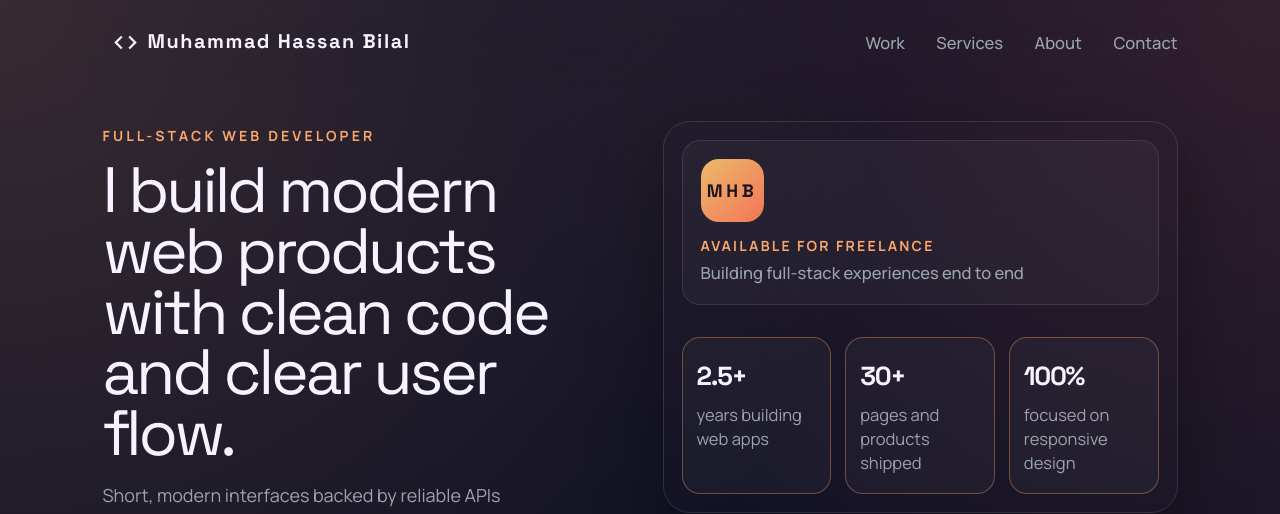
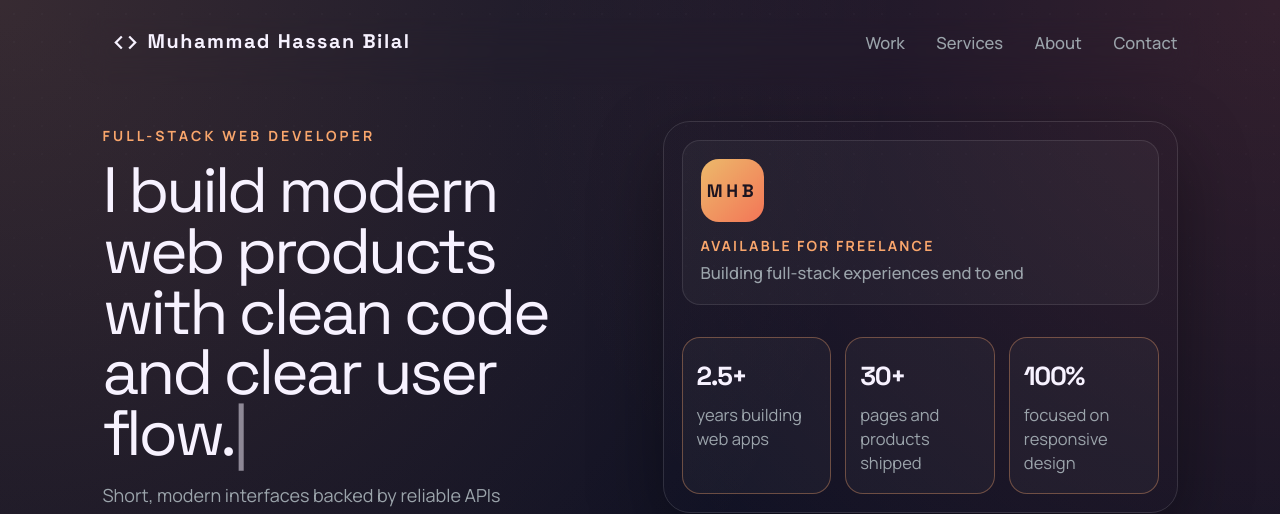
Before and after one commit to hassansheikh33/my-portfolio, a React (Vite) app: page / in a window 1280 px wide. Shown: the top 514 px of the page. Built offline with nearby package versions, Linux system fonts and the light colour scheme.

Commit message:
[feat/animations] feat: implement TypewriterText component and enhance AnimatedStatValue for better animations

```diff
--- a/src/components/Hero.tsx
+++ b/src/components/Hero.tsx
@@ -20,41 +20,92 @@ type AnimatedStatValueProps = {
   value: string
 }
 
+type TypewriterTextProps = {
+  text: string
+  speed?: number
+}
+
+const TypewriterText = ({ text, speed = 34 }: TypewriterTextProps) => {
+  const [visibleChars, setVisibleChars] = useState(0)
+  const restartDelay = 5000
+
+  useEffect(() => {
+    const timer = window.setTimeout(
+      () => {
+        if (visibleChars >= text.length) {
+          setVisibleChars(0)
+          return
+        }
+
+        setVisibleChars((current) => current + 1)
+      },
+      visibleChars >= text.length ? restartDelay : speed,
+    )
+
+    return () => {
+      window.clearTimeout(timer)
+    }
+  }, [visibleChars, text.length, speed])
+
+  return (
+    <span className="relative inline-block align-top">
+      <span className="invisible">{text}</span>
+      <span className="absolute inset-0">
+        {text.slice(0, visibleChars)}
+        <motion.span
+          animate={{ opacity: [1, 0, 1] }}
+          aria-hidden="true"
+          transition={{ duration: 0.9, ease: 'linear', repeat: Infinity }}
+        >
+          |
+        </motion.span>
+      </span>
+    </span>
+  )
+}
+
 const AnimatedStatValue = ({ value }: AnimatedStatValueProps) => {
   const strongRef = useRef<HTMLElement | null>(null)
+  const numberRef = useRef<HTMLSpanElement | null>(null)
   const isInView = useInView(strongRef, { once: true, amount: 0.8 })
-  const [displayValue, setDisplayValue] = useState(value)
+  const parsedValue = value.match(statPattern)
+  const decimals = parsedValue && parsedValue[2].includes('.') ? parsedValue[2].split('.')[1].length : 0
 
   useEffect(() => {
-    const parsedValue = value.match(statPattern)
+    if (!numberRef.current) return
 
     if (!parsedValue) {
-      setDisplayValue(value)
+      numberRef.current.textContent = value
       return
     }
 
-    const [, prefix, numericText, suffix] = parsedValue
-    const target = Number(numericText)
-    const decimalPlaces = numericText.includes('.') ? numericText.split('.')[1].length : 0
+    const prefix = parsedValue[1]
+    const target = Number(parsedValue[2])
+    const suffix = parsedValue[3]
 
-    if (!isInView) {
-      setDisplayValue(`${prefix}${decimalPlaces > 0 ? '0.0' : '0'}${suffix}`)
-      return
+    const formatValue = (latest: number) => {
+      const rounded = decimals > 0 ? latest.toFixed(decimals) : Math.round(latest).toString()
+      return `${prefix}${rounded}${suffix}`
     }
+
+    numberRef.current.textContent = formatValue(0)
+
+    if (!isInView) return
 
     const controls = animate(0, target, {
       duration: 1.8,
       ease: 'easeOut',
       onUpdate: (latest) => {
-        const rounded = decimalPlaces > 0 ? latest.toFixed(decimalPlaces) : Math.round(latest).toString()
-        setDisplayValue(`${prefix}${rounded}${suffix}`)
+        if (numberRef.current) {
+          numberRef.current.textContent = formatValue(latest)
+        }
       },
     })
 
     return () => {
       controls.stop()
     }
-  }, [isInView, value])
+  }, [decimals, isInView, parsedValue, value])
 
   return (
     <motion.strong
@@ -65,7 +116,7 @@ const AnimatedStatValue = ({ value }: AnimatedStatValueProps) => {
       viewport={{ once: true, amount: 0.8 }}
       transition={{ duration: 0.85, ease: 'easeOut' }}
     >
-      {displayValue}
+      <span ref={numberRef}>{parsedValue ? `${parsedValue[1]}${decimals > 0 ? '0.0' : '0'}${parsedValue[3]}` : value}</span>
     </motion.strong>
   )
 }
@@ -81,7 +132,7 @@ export const Hero = ({ designation, title, summary, name, stats }: HeroProps) =>
           {designation}
         </p>
         <h1 className="max-w-[12ch] text-[clamp(2.4rem,5vw,4.3rem)] leading-[0.95] tracking-[-0.05em] text-[#f7f2ff] [font-family:'Space_Grotesk',sans-serif]">
-          {title}
+          <TypewriterText key={title} text={title} />
         </h1>
         <p className="mt-4 max-w-[38ch] text-base leading-[1.55] text-[#9ba4ab]">{summary}</p>
         <div className="mt-7 flex flex-wrap gap-3 max-[640px]:items-stretch">
```
